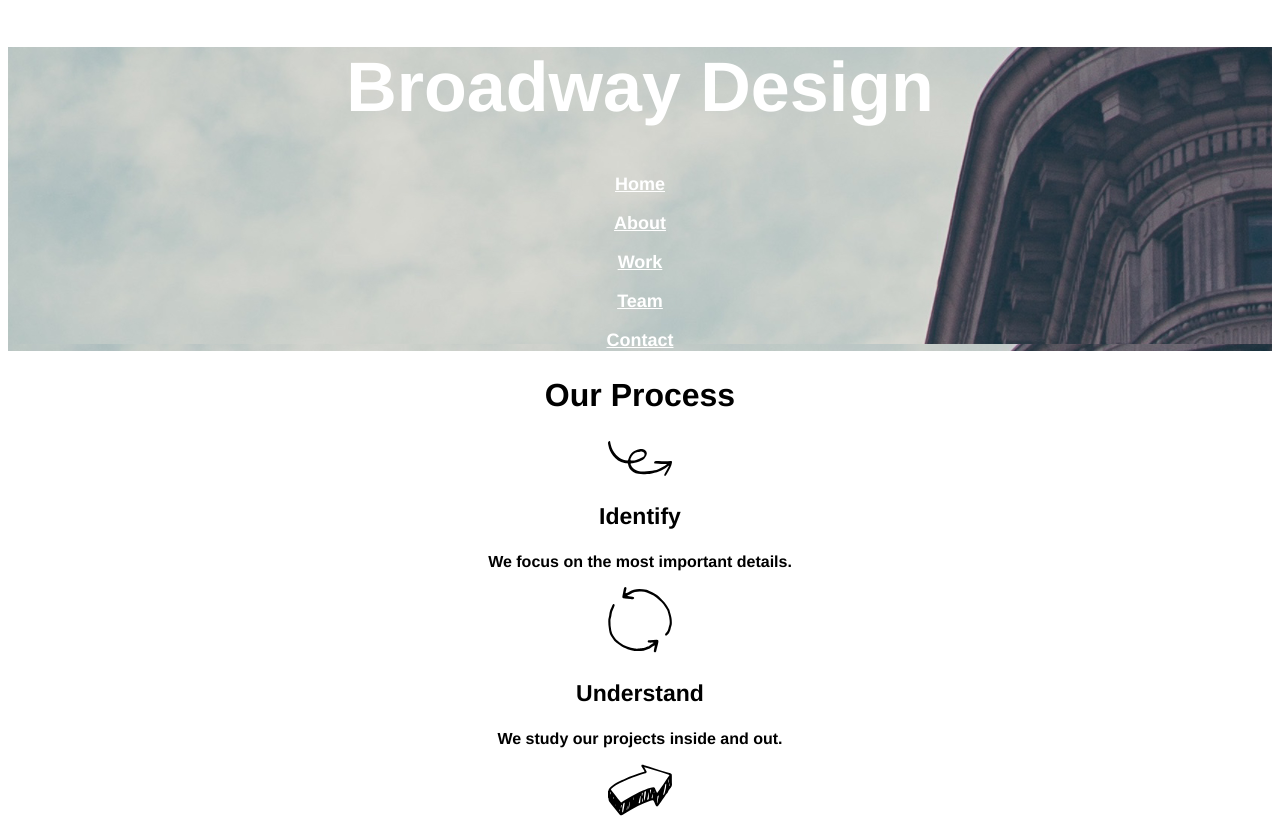
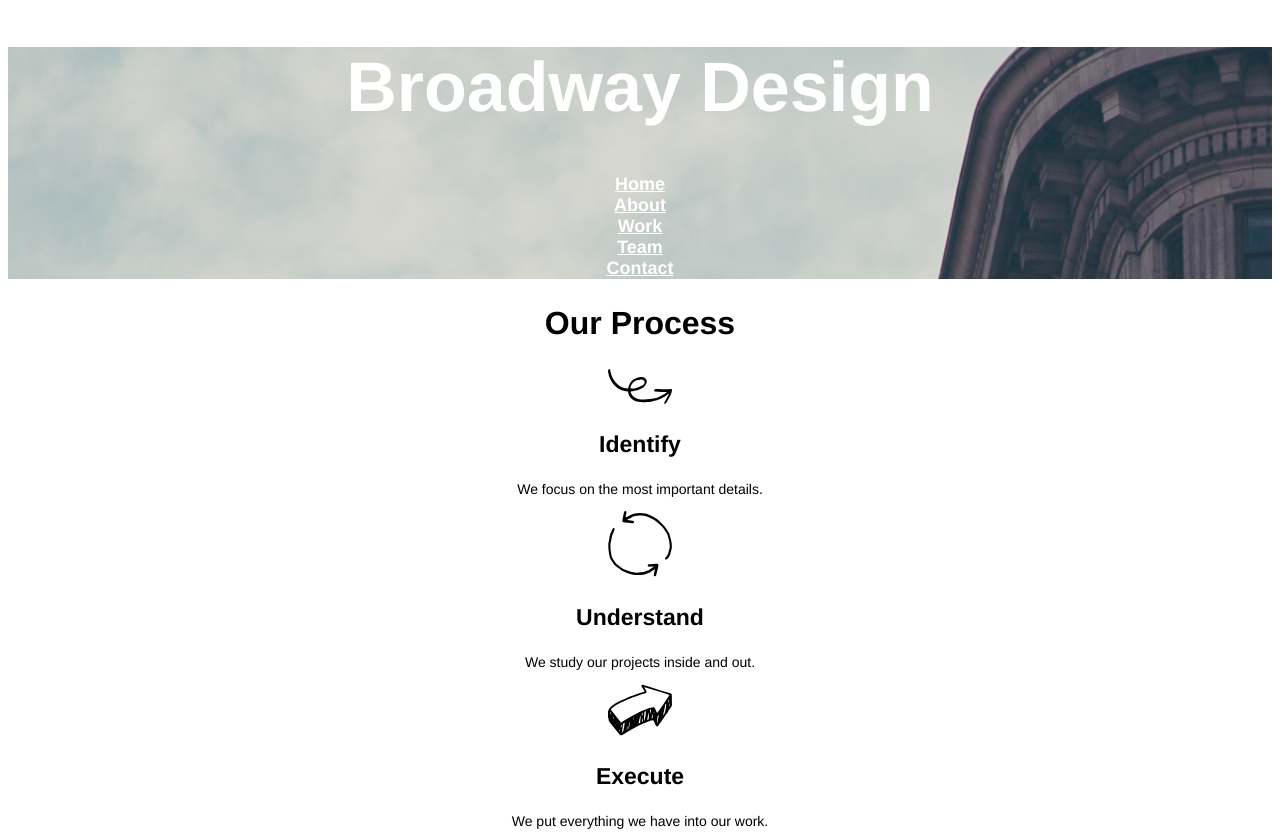
Before and after one commit to ginacastano/broadway, a plain HTML site: page index.html in a window 1280 px wide. Shown: the top 832 px of the page. Drawn offline with Linux system fonts and the light colour scheme.

Commit message:
Fixed paragraph size and weight... again

```diff
--- a/index.html
+++ b/index.html
@@ -11,15 +11,14 @@
       <h1>Broadway Design</h1>
 
       <nav>
-        <p><a href="#">Home</a></p>
-        <p><a href="#">About</a></p>
-        <p><a href="#">Work</a></p>
-        <p><a href="#">Team</a></p>
-        <p><a href="#">Contact</a></p>
+        <a href="#">Home</a><br/>
+        <a href="#">About</a><br/>
+        <a href="#">Work</a><br/>
+        <a href="#">Team</a><br/>
+        <a href="#">Contact</a><br/>
       </nav>
     </div>
 
-    <div class="bodytext">
     <!-- process -->
     <h2>Our Process</h2>
 
@@ -51,11 +50,11 @@
     <p>Phone: (555)-555-5555</p>
     <p>E-mail: test@example.com</p>
     <p>Twitter: @test</p>
-    </div>
+
     <!-- footer -->
     <div class="footer">
       &copy; Broadway 2016 &nbsp;<a href="#">Home</a>&nbsp;<a href="#">About</a>
       &nbsp;<a href="#">Work</a>&nbsp;<a href="#">Team</a>&nbsp;<a href="#">Contact</a>
-  </footer>
+    </div>
   </body>
 </html>
--- a/resources/css/style.css
+++ b/resources/css/style.css
@@ -23,7 +23,7 @@ nav{
   font-size: 18px;
 }
 
-p.bodytext{
+p{
   font-size: 14px;
   font-weight: normal;
 }
```
Lines whose indentation alone changed are shown as unchanged.
